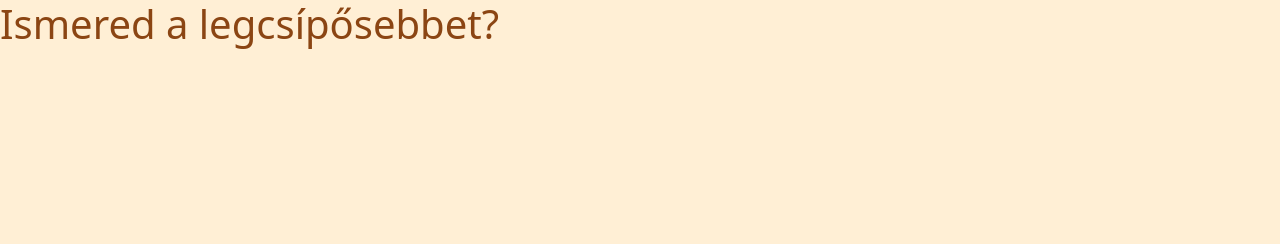
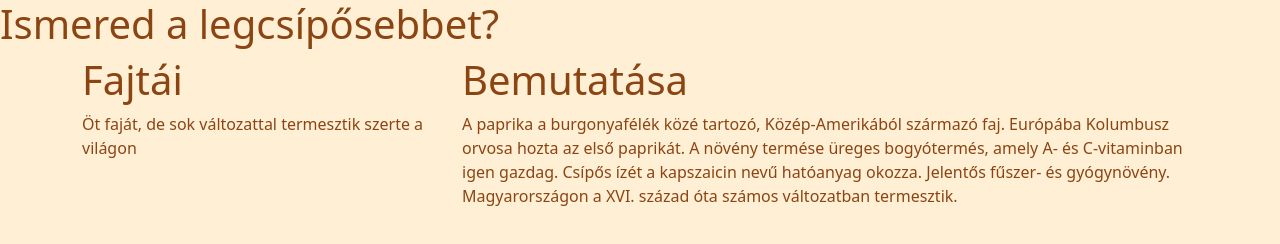
Before and after one commit to KovagoLevente/Paprika, a plain HTML site: page index.html in a window 1280 px wide. Drawn offline with Linux system fonts and the light colour scheme.

Commit message:
szövegek beillesztése

```diff
--- a/index.html
+++ b/index.html
@@ -12,5 +12,23 @@
     <header>
         <h1>Ismered a legcsípősebbet?</h1>
     </header>
+    <div class="container">
+        <div class="row">
+            <div class="col-sm-4">
+                <h1>Fajtái</h1>
+                <p>Öt faját, de sok változattal termesztik szerte a világon</p>
+
+
+
+
+
+            </div>
+            <div class="col-sm-8">
+                <h1>Bemutatása</h1>
+                <p>A paprika a burgonyafélék közé tartozó, Közép-Amerikából származó faj. Európába Kolumbusz orvosa hozta az első paprikát. A növény termése üreges bogyótermés, amely A- és C-vitaminban igen gazdag. Csípős ízét a kapszaicin nevű hatóanyag okozza. Jelentős fűszer- és gyógynövény. Magyarországon a XVI. század óta számos változatban termesztik.</p>
+
+            </div>
+        </div>
+    </div>
 </body>
 </html>
```
